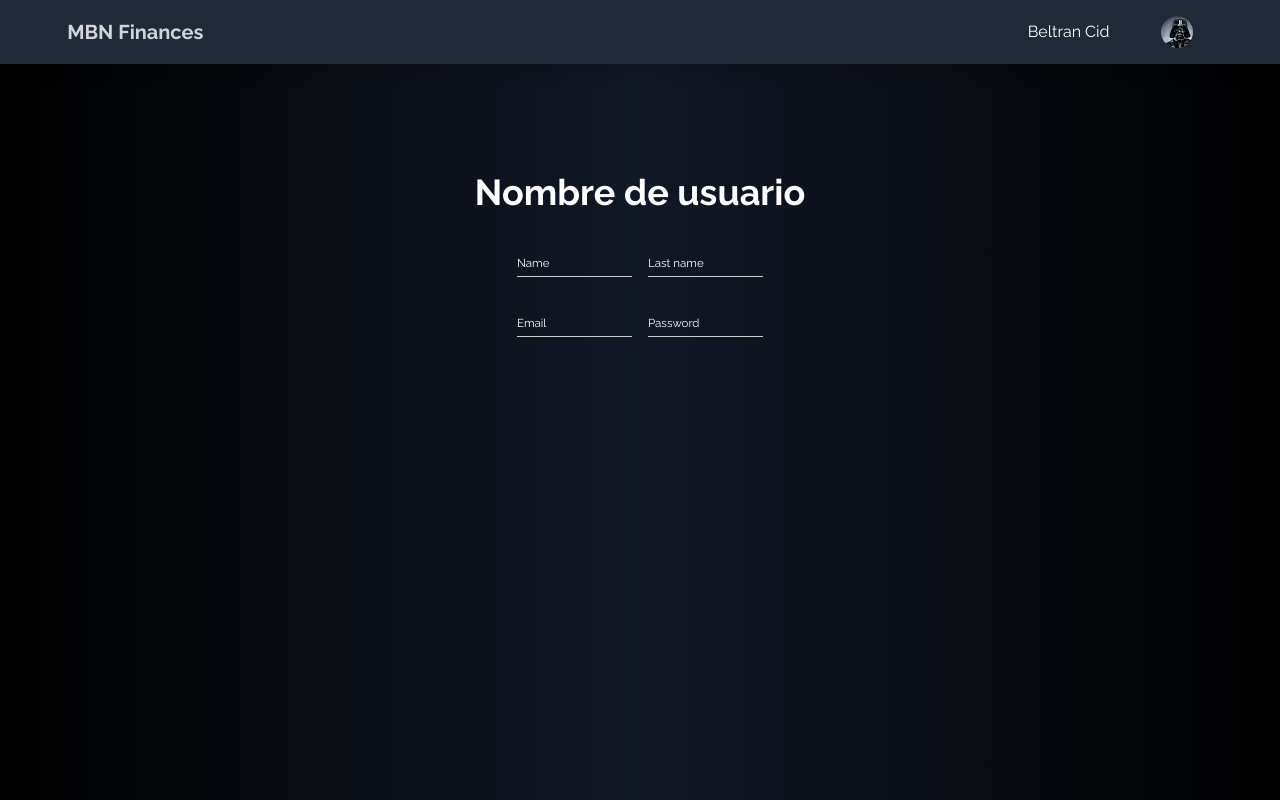
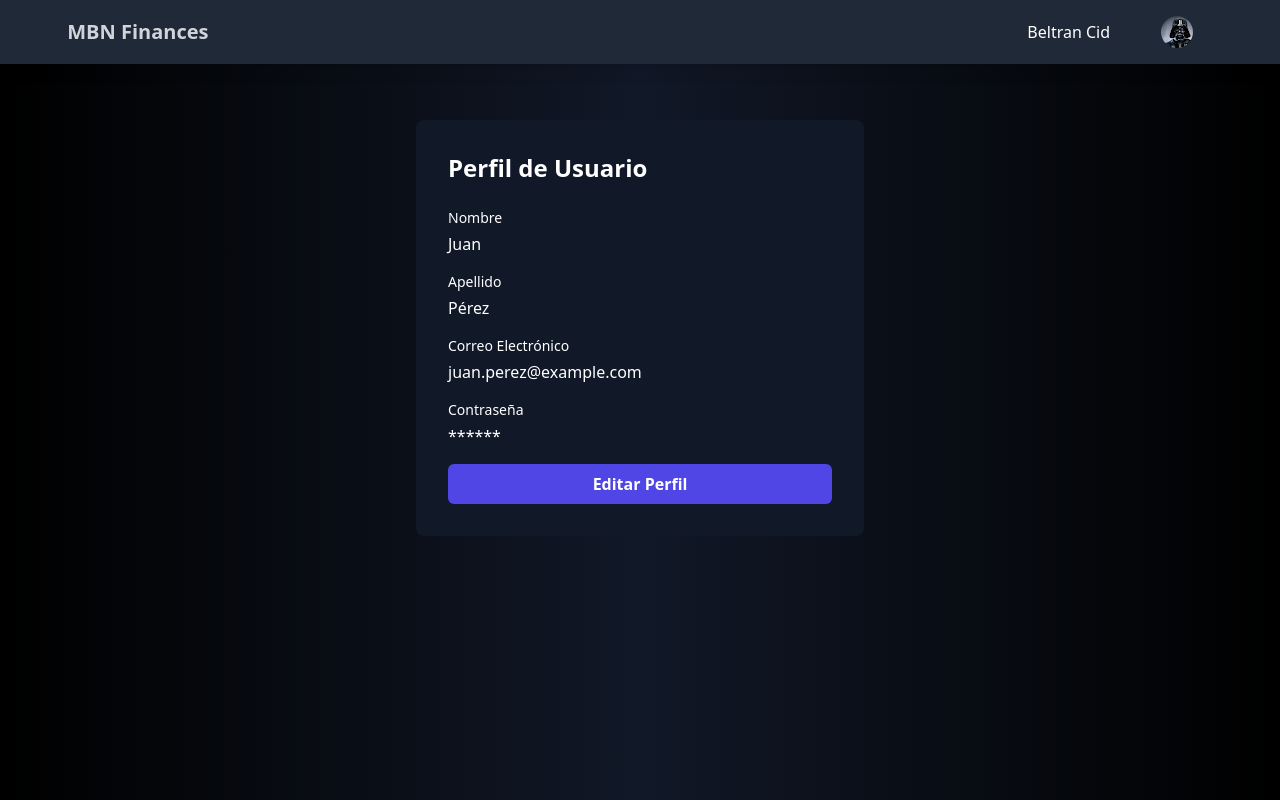
Before and after one commit to Beltru/MBN-Finances-Front-End, a Next.js app in the folder mbn/: page /settings in a window 1280 px wide. Built offline with nearby package versions, Linux system fonts and the light colour scheme.

Commit message:
settings god

```diff
--- a/mbn/app/settings/page.jsx
+++ b/mbn/app/settings/page.jsx
@@ -1,68 +1,100 @@
 "use client"
 
-import Navbar from "../../components/Nav-set";
-import { useState } from "react";
-import "./settings.css"
+import { useState } from 'react';
+import Navbar from '../../components/Nav-set'; // Asegúrate de que la ruta sea correcta
 
+const EditableProfile = () => {
+  const [isEditing, setIsEditing] = useState(false);
+  const [formData, setFormData] = useState({
+    name: 'Juan',
+    lastName: 'Pérez',
+    email: 'juan.perez@example.com',
+    password: '******',
+  });
 
-export default function Settings() {
-    const [password, setPassword] = useState("");
-    const [confirmPassword, setConfirmPassword] = useState("");
-    const [error, setError] = useState("");
+  const handleEditClick = () => {
+    setIsEditing(!isEditing);
+  };
 
-    const handleSubmit = (e) => {
-        e.preventDefault();
-
-        if (password !== confirmPassword) {
-            setError("Las contraseñas no coinciden.");
-            return;
-        }
-
-        setError("");
-        console.log("Formulario enviado");
+  const handleChange = (e) => {
+    const { name, value } = e.target;
+    setFormData({ ...formData, [name]: value });
   };
 
   return (
     <div className="pt-20 p-8 h-[100vh] bg-gradient-to-r from-black via-gray-900 to-black text-white overflow-hidden">
       <nav>
-        <Navbar/>
+        <Navbar />
       </nav>
-            <main className="flex justify-center items-center w-[95vw] h-[80vh]">
-              <div className="flex flex-col items-center max-w-md w-full space-y-6">
-               <div className="text-center pt-32">
-            <p className="text-4xl font-bold">Nombre de usuario</p>
+      <div className="bg-gray-900 text-white p-8 rounded-lg max-w-md mx-auto mt-10">
+        <h2 className="text-2xl font-bold mb-6">Perfil de Usuario</h2>
+        <div className="space-y-4">
+          <div>
+            <label className="block text-sm font-medium">Nombre</label>
+            {isEditing ? (
+              <input
+                type="text"
+                name="name"
+                value={formData.name}
+                onChange={handleChange}
+                className="mt-1 p-2 w-full bg-gray-800 rounded-md border border-gray-700 focus:outline-none focus:border-indigo-500"
+              />
+            ) : (
+              <p className="mt-1">{formData.name}</p>
+            )}
           </div>
-
-                        <form onSubmit={handleSubmit} className="w-[100%] flex h-[65vh] items-center">
-                            <div className=" flex gap-4 mt-4">
-                                <div className="input-field mb-[1.5vw]">
-                                    <input type="text" required />
-                                    <label>Name</label>
+          <div>
+            <label className="block text-sm font-medium">Apellido</label>
+            {isEditing ? (
+              <input
+                type="text"
+                name="lastName"
+                value={formData.lastName}
+                onChange={handleChange}
+                className="mt-1 p-2 w-full bg-gray-800 rounded-md border border-gray-700 focus:outline-none focus:border-indigo-500"
+              />
+            ) : (
+              <p className="mt-1">{formData.lastName}</p>
+            )}
           </div>
-                                <div className="input-field mb-[1.5vw]">
-                                    <input type="text" required />
-                                    <label>Last name</label>
+          <div>
+            <label className="block text-sm font-medium">Correo Electrónico</label>
+            {isEditing ? (
+              <input
+                type="email"
+                name="email"
+                value={formData.email}
+                onChange={handleChange}
+                className="mt-1 p-2 w-full bg-gray-800 rounded-md border border-gray-700 focus:outline-none focus:border-indigo-500"
+              />
+            ) : (
+              <p className="mt-1">{formData.email}</p>
+            )}
           </div>
-
-                            </div>
-
-                            <div className=" flex gap-4 mt-4">
-                                <div className="input-field mb-[1.5vw]">
-                                    <input type="text" required />
-                                    <label>Email</label>
-                                </div>
-                                <div className="input-field mb-[1.5vw]">
+          <div>
+            <label className="block text-sm font-medium">Contraseña</label>
+            {isEditing ? (
               <input
                 type="password"
-                                        required
-                                        value={password}
-                                        onChange={(e) => setPassword(e.target.value)}/>
-                                    <label className="absolute">Password</label>
+                name="password"
+                value={formData.password}
+                onChange={handleChange}
+                className="mt-1 p-2 w-full bg-gray-800 rounded-md border border-gray-700 focus:outline-none focus:border-indigo-500"
+              />
+            ) : (
+              <p className="mt-1">{'*'.repeat(formData.password.length)}</p>
+            )}
+          </div>
+          <button
+            onClick={handleEditClick}
+            className="mt-4 w-full bg-indigo-600 hover:bg-indigo-700 text-white py-2 px-4 rounded-md font-semibold"
+          >
+            {isEditing ? 'Guardar Cambios' : 'Editar Perfil'}
+          </button>
         </div>
       </div>
-                        </form>
-                    </div>
-            </main>
     </div>
   );
-}
+};
+
+export default EditableProfile;
```
Lines whose indentation alone changed are shown as unchanged.
